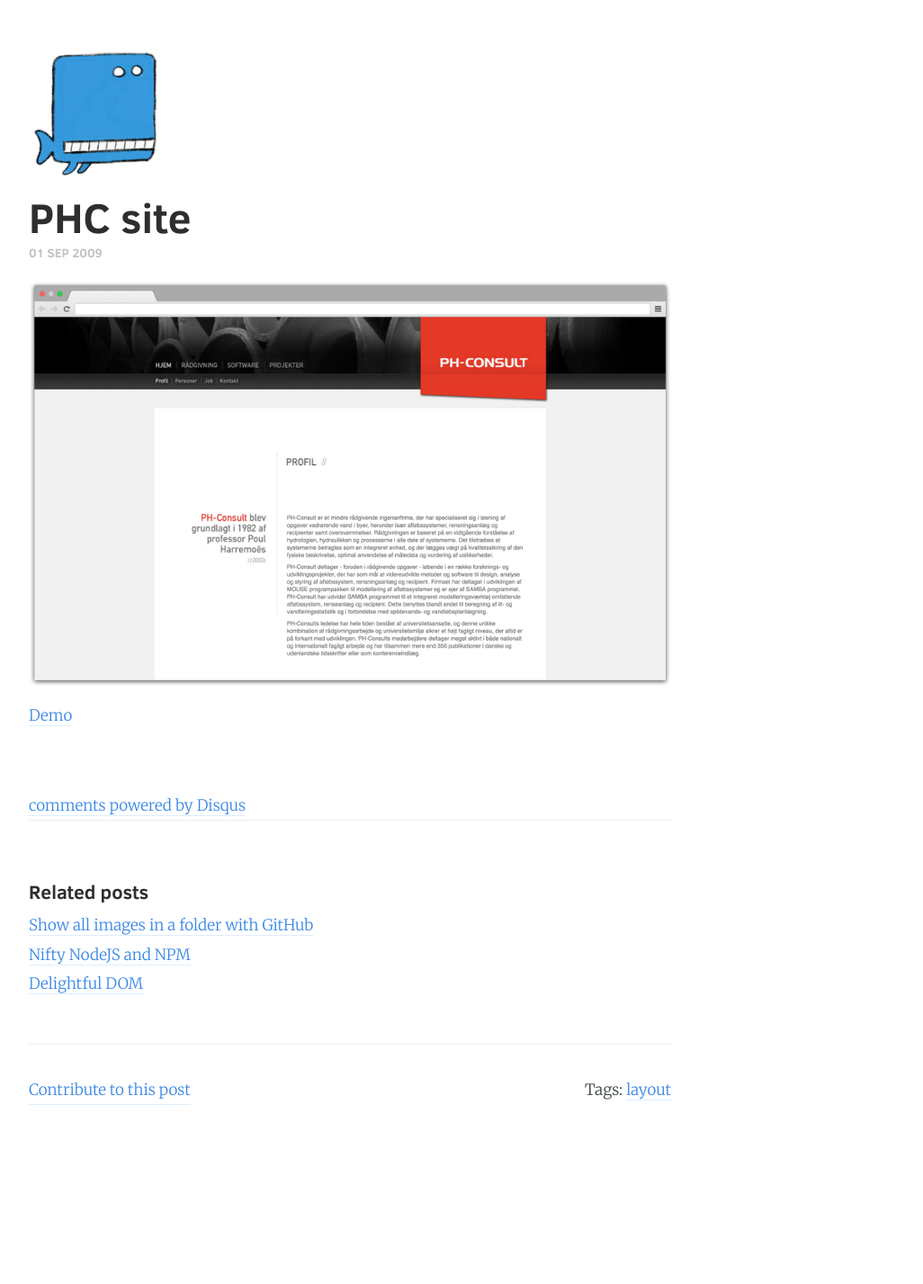
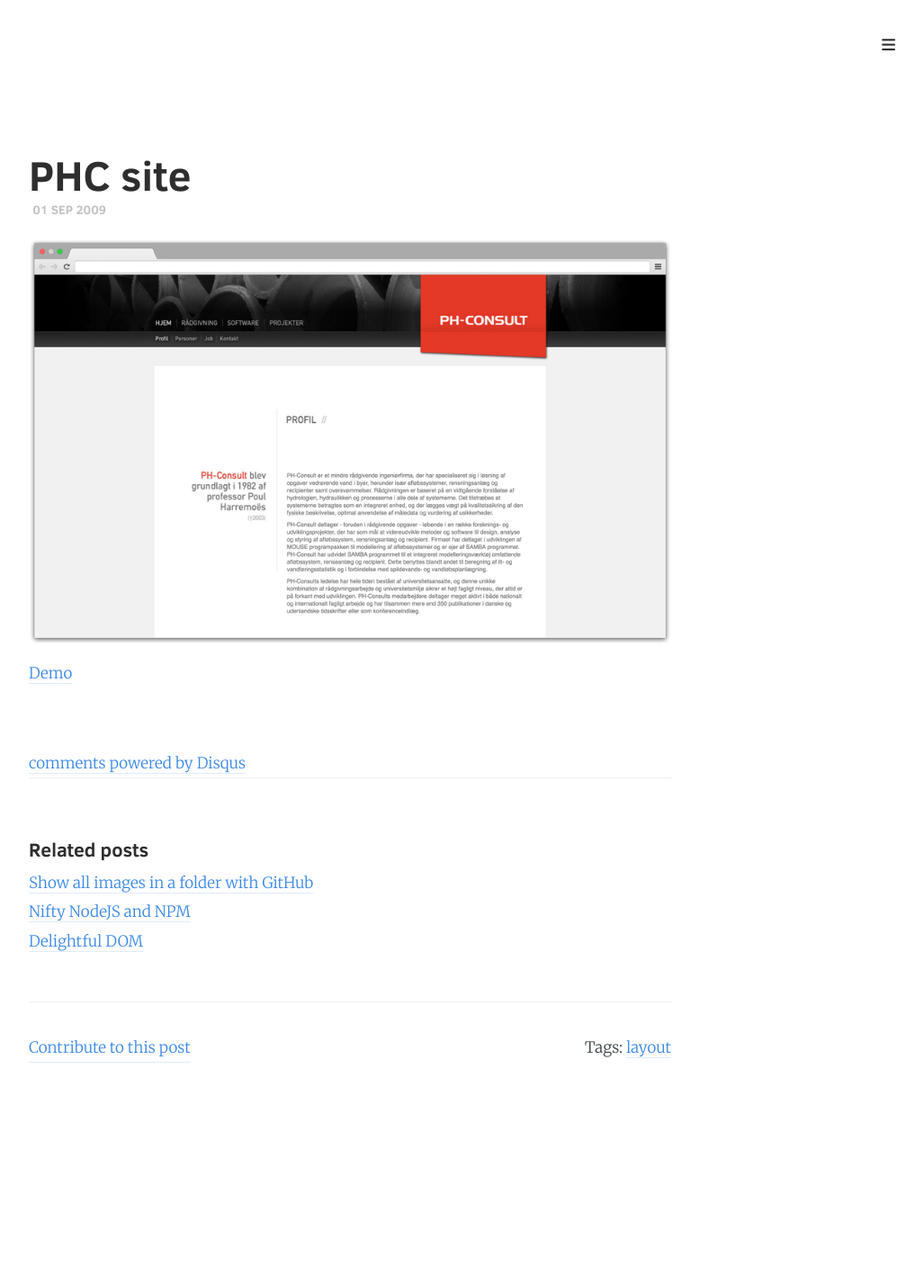
Before and after one commit to cirgl/lthr.github.io, a Jekyll site: the page built from _posts/2009-09-01-phc.md, in a window 1280 px wide. Shown: the whole page at 90% size, without its empty margins (251-1277 px from the left). Built offline with Jekyll 4.4.1, drawn with Linux system fonts in a browser that asks for light colours; nearby versions of some CDN libraries; comment, search, counter and statistics services are not loaded; after the commit the page ends 1380 px from its top, so only the background shows below that.

Commit message:
remove img on posts, add icon instead

```diff
--- a/_includes/head.html
+++ b/_includes/head.html
@@ -30,4 +30,5 @@
     <link rel="stylesheet" href="{{ site.baseurl }}/styles.css">
     <link rel="shortcut icon" href="{{ site.baseurl }}/public/favicon.ico">
     <link rel="alternate" type="application/atom+xml" title="{{ site.title }}" href="{{ site.baseurl }}/atom.xml">
+    <script src="https://use.fontawesome.com/38e8dd67e5.js"></script>
 </head>
--- a/_layouts/post.html
+++ b/_layouts/post.html
@@ -2,9 +2,9 @@
 layout: default
 ---
 
-<div style="width: 150px;">
-    <a href="{{ site.baseurl }}/" title="lthr.io">
-        <img src="/public/whale.png" alt="whale" style="width: 100%;">
+<div class="top-bar">
+    <a href="./" target="_self">
+        <i class="fa fa-bars fa-1x"></i>
     </a>
 </div>
 
@@ -32,5 +32,6 @@ layout: default
 </aside>
 {% endif %}
 
-<a href="https://github.com/lthr/lthr.github.io/blob/master/{{ page.path }}" style="float: left;">Contribute to this post</a>
+<a href="https://github.com/lthr/lthr.github.io/blob/master/{{ page.path }}" style="float: left;">Contribute to this
+    post</a>
 {% include post-tags.html %}
--- a/_sass/_layout.scss
+++ b/_sass/_layout.scss
@@ -13,3 +13,16 @@
 footer {
   margin-bottom: 2rem;
 }
+
+.top-bar {
+  position: fixed;
+  top: 2rem;
+  right: 2rem;
+  & a {
+    color: #2E2E2E;
+    border: none;
+  }
+  & a:hover {
+    color: #3887E6;
+  }
+}
--- a/_sass/_posts.scss
+++ b/_sass/_posts.scss
@@ -6,6 +6,7 @@
 .page,
 .post {
   margin-bottom: 4em;
+  margin-top: 7rem;
 
   li + li {
     margin-top: .25rem;
@@ -27,6 +28,7 @@
   display: block;
   margin-top: -.5rem;
   margin-bottom: 1rem;
+  margin-left: .25rem;
   color: #9a9a9a;
   color: #c3c3c3;
   text-transform: uppercase;
```
